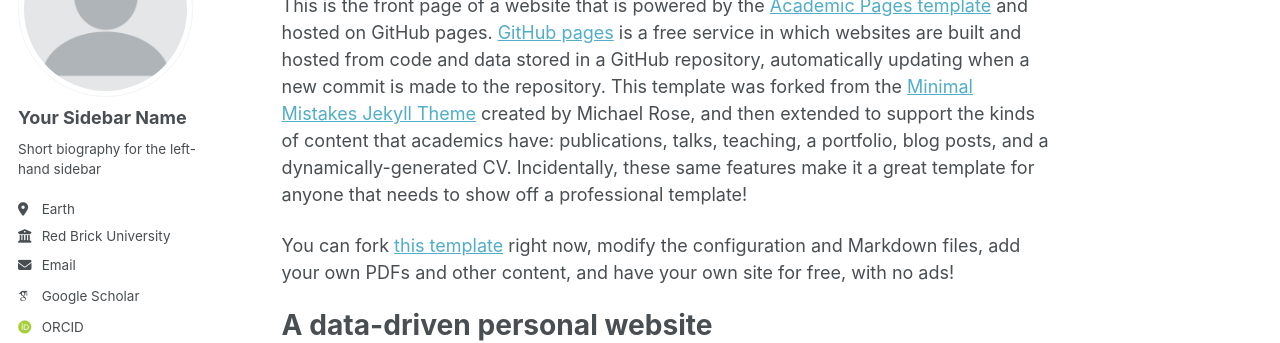
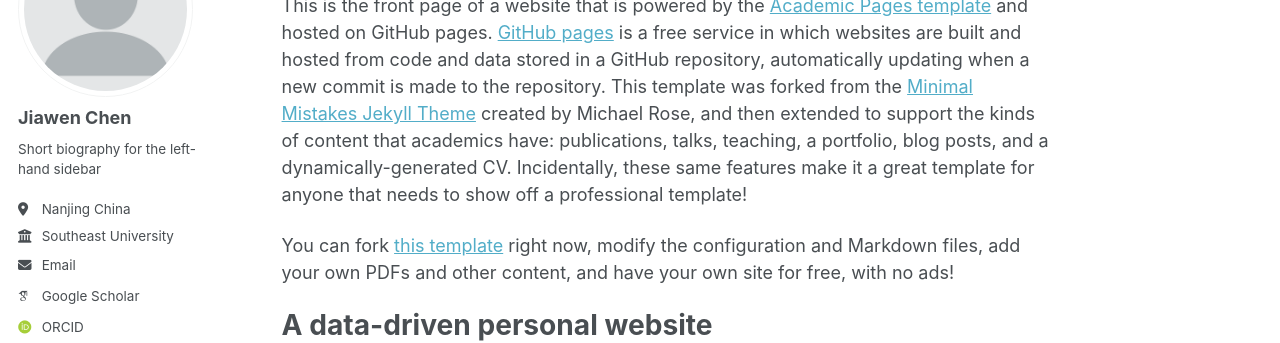
Before and after one commit to SEU-WENJIA/SEU-WENJIA.github.io, a Jekyll site: the page built from _pages/about.md, in a window 1280 px wide. Shown: the part 177-520 px from the top of the page. Built offline with Jekyll 4.4.1, drawn with Linux system fonts in a browser that asks for light colours; some web fonts are replaced; a script that is not in the unit is left out.

Commit message:
Update _config.yml

```diff
--- a/_config.yml
+++ b/_config.yml
@@ -23,13 +23,13 @@ repository               : "academicpages/academicpages.github.io"
 author:
   # Biographic information
   avatar           : "profile.png"
-  name             : "Your Sidebar Name"
+  name             : "Jiawen Chen"
   pronouns         : # example: "she/her"
   bio              : "Short biography for the left-hand sidebar"
-  location         : "Earth"
-  employer         : "Red Brick University"
+  location         : "Nanjing China"
+  employer         : "Southeast University"
   uri              : # URL
-  email            : "none@example.org"
+  email            : "chenjiawen@seu.edu.cn"
 
   # Academic websites
   academia         : # URL
```
